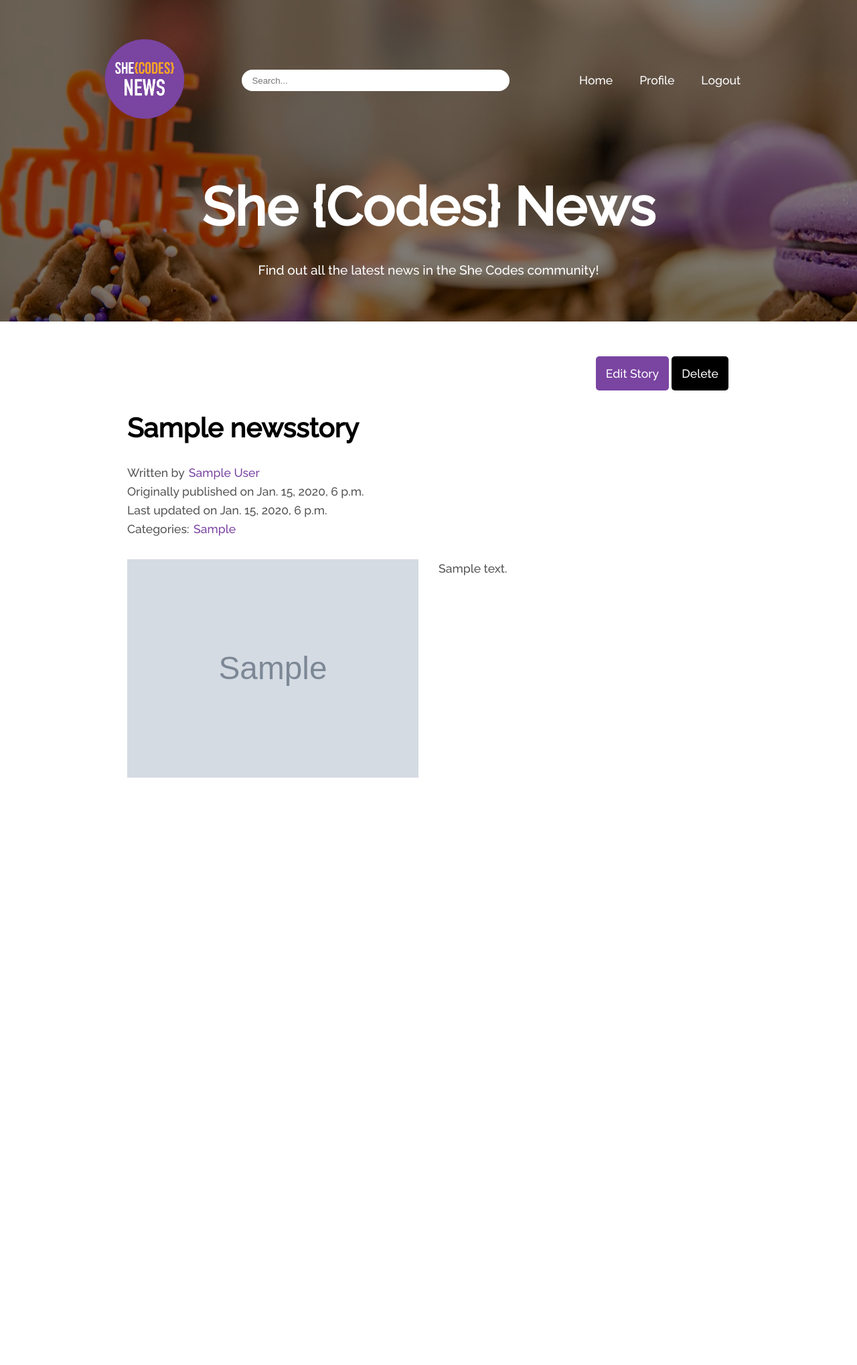
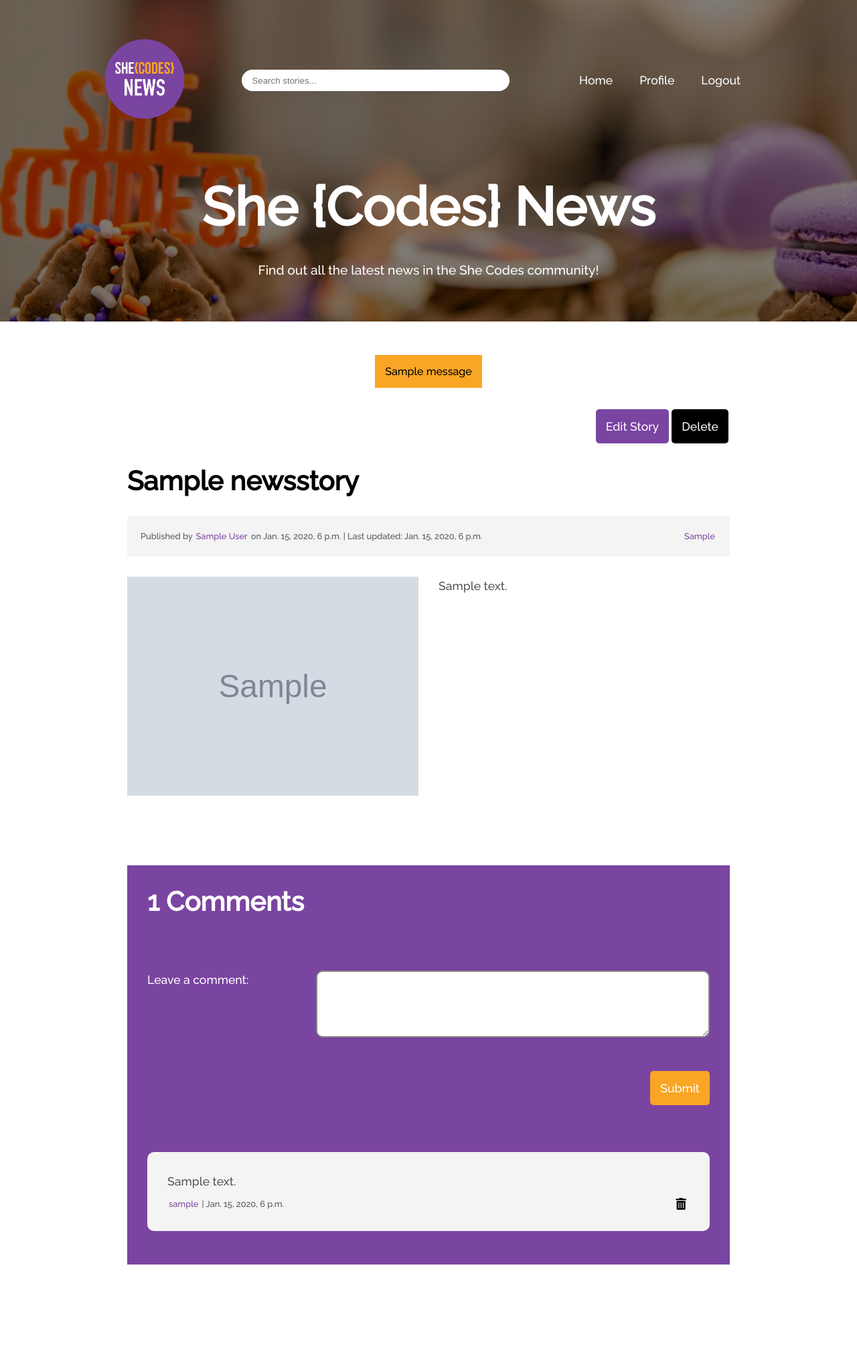
Before and after one commit to chubby-panda/shecodesnews, a Django app: a page that uses she_codes_news/templates/base.html in a window 1280 px wide. Shown: the whole page at 67% size. Before the commit the page ends 1161 px from the top, so only its background shows below. Run offline with Django 3.2, Linux system fonts and the light colour scheme; a user stored in the database is signed in; tables that the repository leaves empty hold one stand-in row (values such as "Sample post"); grey boxes marked "Sample" are stand-in pictures; one stand-in notice (Sample message) is shown; parts of the project's set-up code (start-up, migrations or seed data) failed here and were passed over; some libraries are stand-ins or nearby versions.

Commit message:
Comments function added, CSS updated

```diff
--- a/she_codes_news/news/forms.py
+++ b/she_codes_news/news/forms.py
@@ -2,7 +2,7 @@ from django import forms
 from django.utils import timezone
 from django.forms import ModelForm, SplitDateTimeField, SplitDateTimeWidget
 
-from .models import NewsStory, Category
+from .models import NewsStory, Category, Comment
 
 class StoryForm(ModelForm):
     pub_date = SplitDateTimeField(
@@ -32,6 +32,13 @@ class StoryForm(ModelForm):
         }
 
 
+class CommentForm(ModelForm):
+    class Meta:
+        model = Comment
+        fields = ('content',)
+        labels = {'content': "Leave a comment",}
+
+
 class UpdateStoryForm(ModelForm):
     mod_date = SplitDateTimeField(
         widget=SplitDateTimeWidget(
--- a/she_codes_news/news/templates/news/category_detail.html
+++ b/she_codes_news/news/templates/news/category_detail.html
@@ -8,8 +8,8 @@
 {% endblock %}
 
 {% block content %}
-<div class="container">
-    <h2>She Codes {{ object.category }} Stories</h2>
+<div id="category-container">
+    <h2 class="section-lead">{{ object.category }} Stories</h2>
 
     {% if object.stories.all %}
         {% for story in object.stories.all %}
--- a/she_codes_news/news/templates/news/story.html
+++ b/she_codes_news/news/templates/news/story.html
@@ -7,6 +7,13 @@
 
 {% block content %}
 <div id="storypage-container">
+    {% if messages %}
+    <ul class="messages">
+    {% for message in messages %}
+        <li{% if message.tags %} class="{{ message.tags }}"{% endif %}>{{ message }}</li>
+    {% endfor %}
+    </ul>
+    {% endif %}
     {% if user.is_authenticated and user == story.author %}
     <div id="storypage-function-buttons">
         <a class="btn btn-primary" href="{% url 'news:edit-story' story.slug %}">Edit Story</a>
@@ -14,18 +21,15 @@
     </div>
     {% endif %}
     <h2 class="section-lead">{{ story.title }}</h2>
-    <p>Written by <a class="text-primary" href="{% url 'users:author-detail' story.author.slug %}">{{ story.author.get_full_name|default:story.author.username }}</a></p>
-    {% if story.mod_date %}
-    <p>Originally published on {{ story.pub_date }}</p>
-    <p>Last updated on {{ story.mod_date }}</p>
-    {% else %}
-    <p>Published on {{ story.pub_date }}</p>
-    {% endif %}
-    <p>Categories:
-    {% for category in story.story_category.all %}
-    <small><a class="text-primary" href="{% url 'news:category-detail' category.slug %}">{{ category }}</a></small>
-    {% endfor %}
-    </p>
+    <div id="story-info">
+        <p>Published by <a class="text-primary" href="{% url 'users:author-detail' story.author.slug %}">{{ story.author.get_full_name|default:story.author.username }}</a> on {{ story.pub_date }}{% if story.mod_date %} | Last updated: {{ story.mod_date }}{% endif %}</p>
+
+        <p>
+            {% for category in story.story_category.all %}
+            <small><a class="text-primary" href="{% url 'news:category-detail' category.slug %}">{{ category }}</a></small>
+            {% endfor %}
+        </p>
+    </div>
     <div id="story-content">
         <div id="story-image-box">
             <img src="{{ story.image.url }}">
@@ -34,5 +38,58 @@
             {{ story.content|linebreaks }}
         </div>
     </div>
+
+    <section id="comments-section">
+        <h2 class="section-lead">{{ story.approved_comments.count }} Comments</h2>
+        {% if new_comment %}
+        <p class="alert">Your comment is awaiting moderation.</p>
+        {% else %}
+        <form method="post">
+            {% csrf_token %}
+            {{ comment_form.as_p }}
+            <button type="submit" class="btn btn-secondary">Submit</button>
+        </form>
+        {% endif %}
+        <div id="comments">
+
+        <!-- Story Author View -->
+        {% if user.is_authenticated and user == story.author %}
+            {% for comment in story.comments.all %}
+            <div class="comment">
+                <p>{{ comment.content | linebreaks }}</p>
+                <div class="meta-comment-section">
+                    <p class="comment-info"><a class="text-primary" href="{% url 'users:author-detail' comment.name.slug %}">{{ comment.name }}</a> | {{ comment.pub_date }}</p>
+
+                    <div class="icons">
+                        <a href="{% url 'news:remove-comment' story.slug comment.pk %}"><i class="fas fa-trash-alt"></i></a>
+
+                        {% if not comment.approved %}
+                        <a href="{% url 'news:approve-comment' story.slug comment.pk %}"><i class="fas fa-check-circle"></i></a>
+                        {% endif %}
+                    </div>
+                </div>
+            </div>
+            {% endfor %}
+        {% endif %}
+
+        <!-- Commenter View -->
+        {% for comment in story.comments.all %}
+            {% if comment.approved and user != story.author %}
+            <div class="comment">
+                <p>{{ comment.content | linebreaks }}</p>
+                <div class="meta-comment-section">
+                    <p class="comment-info"><a class="text-primary" href="{% url 'users:author-detail' comment.name.slug %}">{{ comment.name }}</a> | {{ comment.pub_date }}</p>
+                    {% if user.is_authenticated and user == comment.name %}
+                    <div class="icons">
+                        <a href="{% url 'news:remove-comment' story.slug comment.pk %}"><i class="fas fa-trash-alt"></i></a>
+                    </div>
+                    {% endif %}
+                </div>
+            </div>
+            {% endif %}
+        {% endfor %}
+        </div>
+    </section>
+
 </div>
 {% endblock %}
--- a/she_codes_news/news/urls.py
+++ b/she_codes_news/news/urls.py
@@ -10,9 +10,11 @@ urlpatterns = [
     path('search/results/', views.SearchResultsView.as_view(), name='search-results'),
     path('add-story/', views.AddStoryView.as_view(), name='newsStory'),
     path('category/<slug:slug>/', views.CategoryView.as_view(), name='category-detail'),
-    path('<slug:slug>/', views.StoryView.as_view(), name='story'),
+    path('<slug:slug>/', views.story_detail, name='story'),
     path('<slug:slug>/edit-story/', views.UpdateStoryView.as_view(), name='edit-story'),
     path('<slug:slug>/delete-story/', views.DeleteStoryView.as_view(), name='delete-story'),
+    path('<slug:slug>/<int:pk>/remove-comment', views.remove_comment, name='remove-comment'),
+    path('<slug:slug>/<int:pk>/approve-comment', views.approve_comment, name='approve-comment'),
 ]
 
 handler404 = views.handler404
--- a/she_codes_news/news/views.py
+++ b/she_codes_news/news/views.py
@@ -1,11 +1,13 @@
 from django.views import generic
-from django.shortcuts import render
+from django.shortcuts import render, get_object_or_404, redirect
 from django.urls import reverse_lazy
 from django.contrib.auth.mixins import LoginRequiredMixin, UserPassesTestMixin
+from django.contrib.auth.decorators import login_required
+from django.contrib import messages
 from django.db.models import Q
 
-from .models import NewsStory, Category
-from .forms import StoryForm, UpdateStoryForm
+from .models import NewsStory, Category, Comment
+from .forms import StoryForm, UpdateStoryForm, CommentForm
 
 
 def handler404(request, exception):
@@ -39,10 +41,45 @@ class IndexView(generic.ListView):
         return context
 
 
-class StoryView(generic.DetailView):
-    model = NewsStory
+def story_detail(request, slug):
     template_name = 'news/story.html'
-    context_object_name = 'story'
+    story = get_object_or_404(NewsStory, slug=slug)
+    comments = story.comments.all()
+    new_comment = None
+    # Comment posted
+    if request.method == 'POST':
+        comment_form = CommentForm(data=request.POST)
+        if comment_form.is_valid() and request.user.is_authenticated:
+            # Create Comment object but don't save to database yet
+            new_comment = comment_form.save(commit=False)
+            # Assign the current story to the comment
+            new_comment.story = story
+            new_comment.name = request.user
+            # Save the comment to the database
+            new_comment.save()
+        else:
+            messages.error(request, 'Please login or register to leave a comment.')
+    else:
+        comment_form = CommentForm()
+
+    return render(request, template_name, {'story': story,
+                                           'comments': comments,
+                                           'new_comment': new_comment,
+                                           'comment_form': comment_form})
+
+@login_required
+def approve_comment(request, pk, slug):
+    comment = get_object_or_404(Comment, pk=pk)
+    comment.approve()
+    return redirect('news:story', slug=slug)
+
+
+@login_required
+def remove_comment(request, pk, slug):
+    comment = get_object_or_404(Comment, pk=pk)
+    if request.user == comment.name or request.user == comment.story.author:
+        comment.delete()
+    return redirect('news:story', slug=slug)
 
 
 class CategoryView(generic.DetailView):
--- a/she_codes_news/static/styles.css
+++ b/she_codes_news/static/styles.css
@@ -183,6 +183,11 @@ nav a:hover {
 .text-primary { color: #7A44A1; }
 .text-secondary { color: #F9A526; }
 
+/* Icons */
+.fas:hover {
+    color: #F9A526;
+}
+
 /* Buttons */
 .btn-subtle {
     display: inline-block;
@@ -215,6 +220,21 @@ nav a:hover {
     margin-bottom: 30px;
 }
 
+/* Messages */
+.messages,
+form ul {
+    list-style: none;
+    padding: 15px;
+    background-color: #F9A526;
+    margin: auto;
+    text-align: center;
+    width: fit-content;
+    margin-bottom: 30px;
+}
+
+.messages li {
+    font-size: 1rem;
+}
 
 /* HOME PAGE */
 #home-container {
@@ -284,7 +304,8 @@ form {
 
 form p {
     display: flex;
-    margin: 10px 0;
+    margin: 20px 0;
+    flex-wrap: wrap;
 }
 
 form button[type=submit] {
@@ -294,7 +315,7 @@ form button[type=submit] {
     outline: none;
     border: none;
     width: fit-content;
-    align-self: center;
+    align-self: flex-end;
     margin-top: 30px;
 }
 
@@ -302,13 +323,12 @@ form p label {
     flex-basis: 30%;
 }
 
-form p:nth-child(6) {
+/* form p:nth-child(6) {
     display: flex;
     flex-direction: column;
-}
+} */
 
-form .helptext,
-form ul {
+form .helptext {
     display: none;
 }
 
@@ -330,6 +350,9 @@ form p textarea:active {
     outline: none;
     flex-basis: 70%;
     border: 1px solid #333;
+    padding: 10px;
+    font-family: 'Raleway', sans-serif;
+    line-height: 1.5;
 }
 
 form p input#id_pub_date_0,
@@ -390,6 +413,20 @@ form p input#id_mod_date_1 {
     margin-bottom: 30px;
 }
 
+#story-info {
+    background-color: #f4f4f4;
+    display: flex;
+    justify-content: space-between;
+    padding: 20px;
+    width: 100%;
+}
+
+#story-info p,
+#story-info a,
+#story-info small {
+    font-size: 0.8rem;
+}
+
 #story-content {
     display: flex;
     margin-top: 30px;
@@ -408,6 +445,67 @@ form p input#id_mod_date_1 {
     width: 100%;
 }
 
+#comments-section {
+    margin: 100px 0;
+    padding: 30px;
+    background-color: #7A44A1;
+}
+
+#comments-section h2,
+#comments-section label,
+#comments-section .alert {
+    color: #fff;
+}
+
+#comments-section form textarea {
+    border: 2px solid #888;
+    padding: 10px;
+    height: 100px;
+    border-radius: 10px;
+}
+
+#comments {
+    display: flex;
+    flex-direction: column;
+}
+
+.comment {
+    margin: 20px 0;
+    padding: 30px;
+    background-color: #f4f4f4;
+    border-radius: 10px;
+    display: flex;
+    flex-direction: column;
+    flex-wrap: wrap;
+}
+
+.comment .meta-comment-section {
+    display: flex;
+    justify-content: space-between;
+}
+
+.comment .comment-info {
+    margin-top: 10px;
+    align-self: flex-start;
+    justify-self: flex-end;
+}
+
+.comment p.comment-info,
+.comment .comment-info a {
+    font-size: 0.8rem;
+}
+
+.comment .icons {
+    display: flex;
+    align-self: flex-end;
+    justify-self: flex-end;
+}
+
+.comment .icons a {
+    margin: 0 5px;
+}
+
+
 /* SEARCH RESULTS PAGE */
 #searchpage-container {
     max-width: 900px;
@@ -419,3 +517,10 @@ form p input#id_mod_date_1 {
     padding: 5px;
     background-color: #f4f4f4;
 }
+
+/* CATEGORY PAGE */
+#category-container {
+    max-width: 900px;
+    margin: auto;
+    padding: 50px 0;
+}
--- a/she_codes_news/templates/base.html
+++ b/she_codes_news/templates/base.html
@@ -24,7 +24,7 @@
                 </div>
                 <div id="search">
                     <form action="{% url 'news:search-results' %}" method="GET">
-                        <input class="searchbar" name="q" type="text" placeholder="Search...">
+                        <input class="searchbar" name="q" type="text" placeholder="Search stories...">
                     </form>
                 </div>
                 <div class="nav">
--- a/she_codes_news/users/templates/registration/login.html
+++ b/she_codes_news/users/templates/registration/login.html
@@ -2,7 +2,7 @@
 {% load static %}
 
 {% block stylesheets %}
-<link rel="stylesheet" href="{% static 'news/styles.css' %}">
+<link rel="stylesheet" href="{% static 'styles.css' %}">
 {% endblock %}
 
 {% block content %}
--- a/she_codes_news/users/templates/users/customuser_detail.html
+++ b/she_codes_news/users/templates/users/customuser_detail.html
@@ -30,8 +30,9 @@
     <!-- Edit Profile and Change Password Buttons -->
     <div id="profile-function-buttons">
         {% if user.is_authenticated and user == object %}
-        <a class="btn btn-primary" href="{% url 'users:author-update' user.slug %}"><i class="fas fa-chevron-right"></i> &nbsp;&nbsp Edit profile information</a>
-        <a class="btn btn-secondary" href="{% url 'users:change-password' user.slug %}"><i class="fas fa-chevron-right"></i> &nbsp;&nbsp Change your password</a>
+        <a class="btn btn-secondary" href="{% url 'news:newsStory' %}">Write New Story</a>
+        <a class="btn btn-primary" href="{% url 'users:author-update' user.slug %}"><i class="fas fa-chevron-right"></i> &nbsp;&nbsp Edit profile</a>
+        <a class="btn btn-primary" href="{% url 'users:change-password' user.slug %}"><i class="fas fa-chevron-right"></i> &nbsp;&nbsp Change password</a>
         {% else %}
         <a class="btn btn-primary" href="mailto: {{ object.email }}">Email {{ object.first_name }}</a>
         {% endif %}
```
Also changed, not shown: she_codes_news/news/admin.py (+11 -1 lines), she_codes_news/news/models.py (+23 -0 lines), she_codes_news/news/migrations/0023_comment.py (added), she_codes_news/news/migrations/0024_auto_20200814_0949.py (added).
